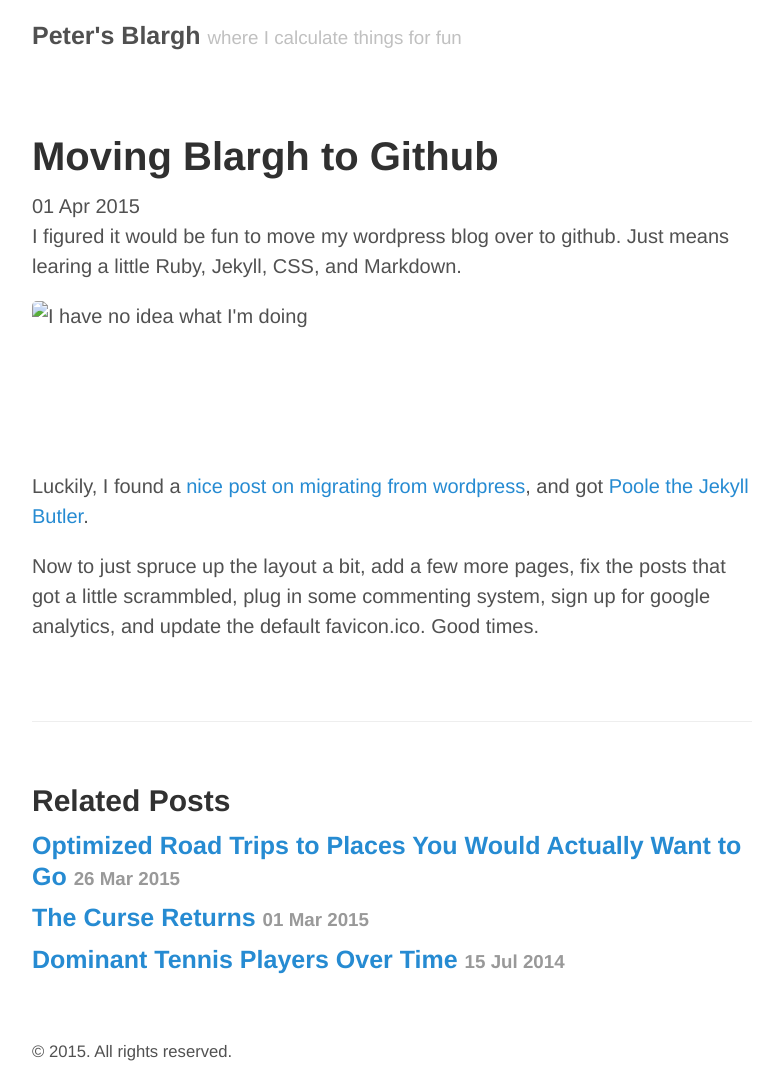
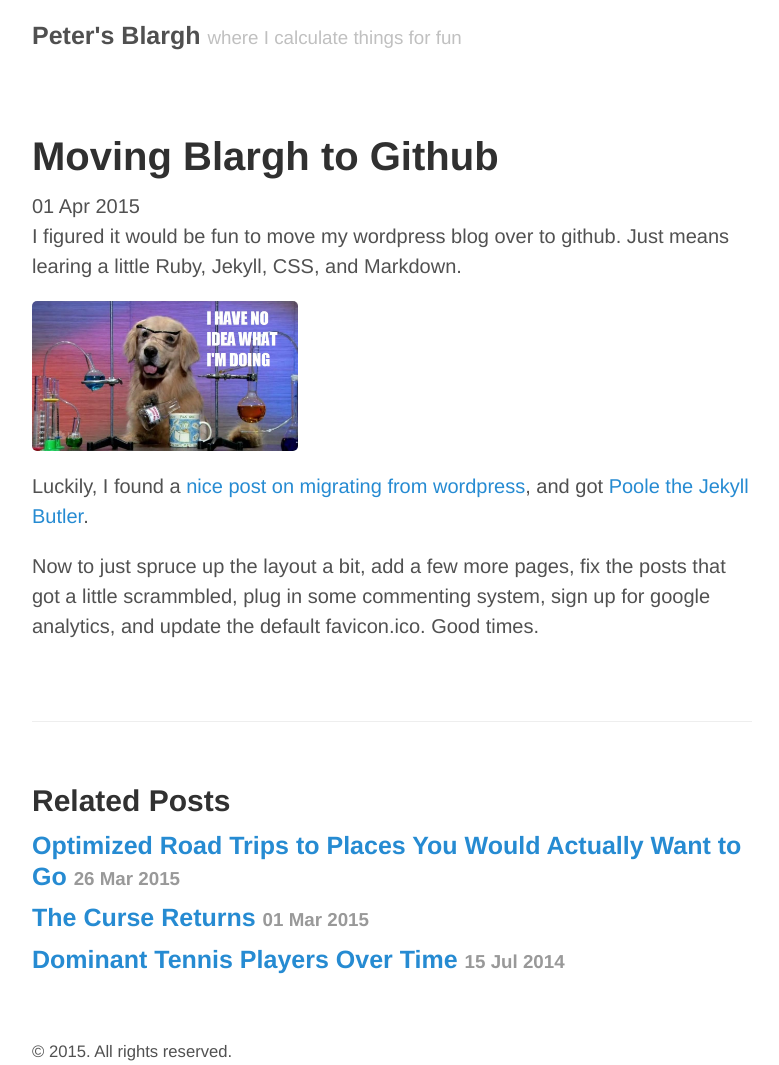
Before and after one commit to yoachim/yoachim.github.io, a Jekyll site: the page built from _posts/2015-04-01-moving-blog-to-github.md, in a window 1280 px wide. Shown: the whole page, without its empty margins (248-1027 px from the left). Built offline with Jekyll 4.4.1, drawn with Linux system fonts in a browser that asks for light colours.

Commit message:
add one lousy slash

```diff
--- a/_posts/2015-04-01-moving-blog-to-github.md
+++ b/_posts/2015-04-01-moving-blog-to-github.md
@@ -7,7 +7,7 @@
 
 I figured it would be fun to move my wordpress blog over to github.  Just means learing a little Ruby, Jekyll, CSS, and Markdown.
 
-<img src="assets/fa5.jpg" alt="I have no idea what I'm doing" height="150">
+<img src="/assets/fa5.jpg" alt="I have no idea what I'm doing" height="150">
 
 Luckily, I found a [nice post on migrating from wordpress](http://joshualande.com/jekyll-github-pages-poole/), and got [Poole the Jekyll Butler](http://getpoole.com/).
 
```
